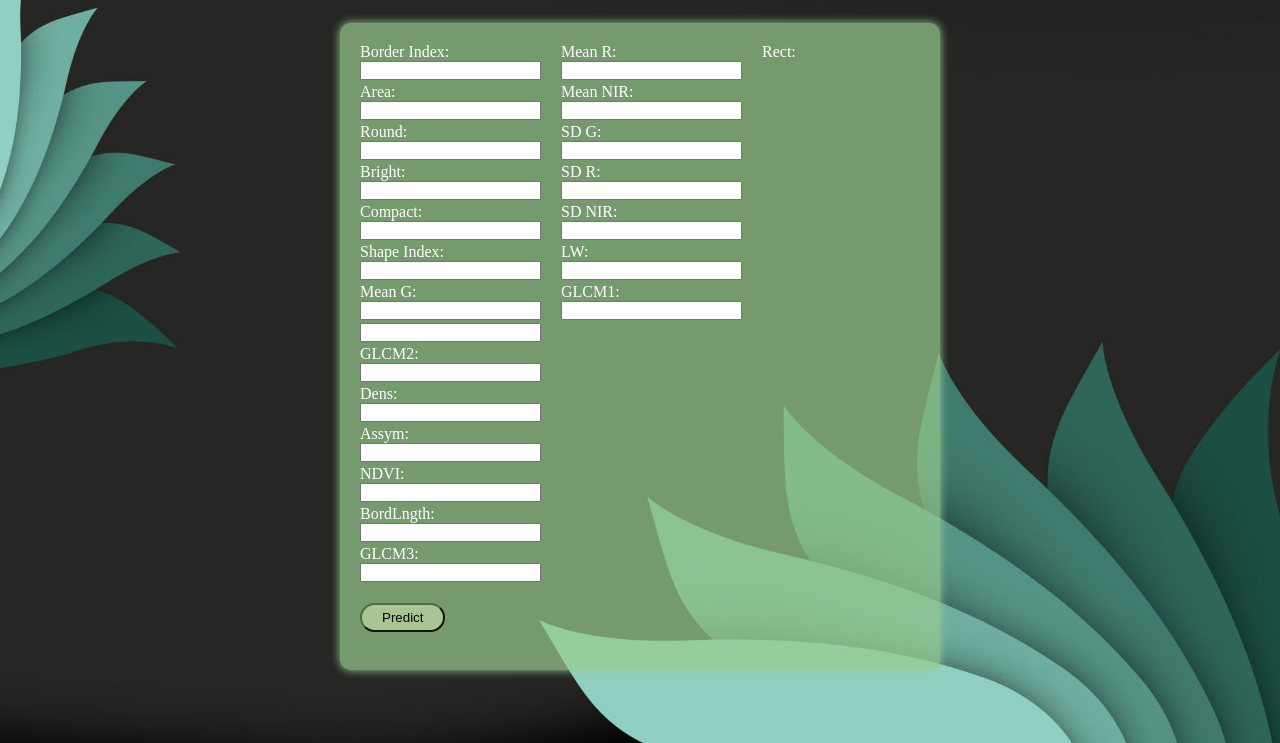
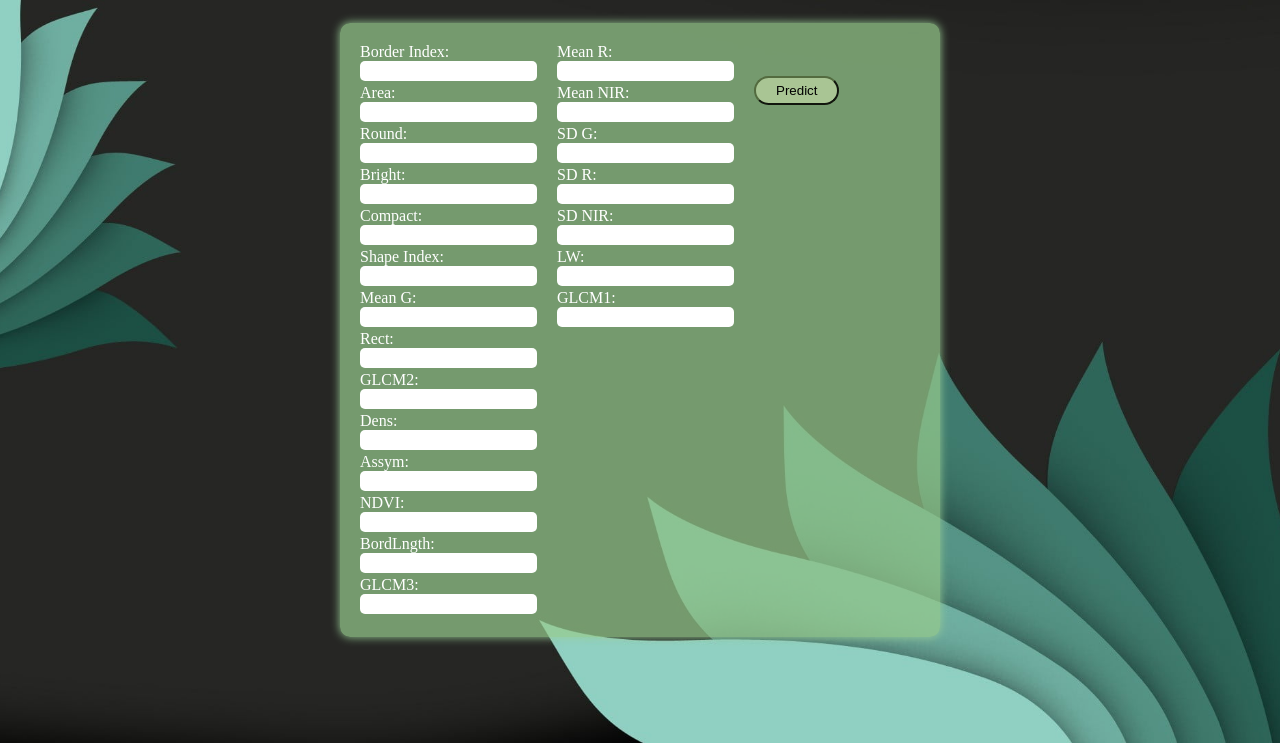
Before and after one commit to TanushJadhav/TerraInsight, a Flask app: page / in a window 1280 px wide. Shown: the part 77-820 px from the top of the page. Run offline with Flask 3, Linux system fonts and the light colour scheme; parts of the project's set-up code (start-up, migrations or seed data) failed here and were passed over.

Commit message:
styled the input boxes

```diff
--- a/static/css/style.css
+++ b/static/css/style.css
@@ -76,7 +76,7 @@
     box-shadow: 0 0 10px rgb(152, 204, 150);
 }
 
-.form-col1, .form-col2 {
+.form-col1, .form-col2, .form-col3 {
     float: left;
     margin-right: 20px;
 }
@@ -87,11 +87,26 @@
 
 form input {
     margin-bottom: 3px;
+    border: none;
+    border-radius: 5px;
+    height: 20px;
+    text-align: center;
+}
+
+Chrome, Safari, Edge, Opera
+input::-webkit-outer-spin-button,
+input::-webkit-inner-spin-button {
+  -webkit-appearance: none;
+}
+/* Firefox */
+input[type=number] {
+    -moz-appearance: textfield;
 }
 
 /* Button styling   */
 
 form button {
+    margin-top: 15px;
     padding: 5px 20px;
     /* border: 1px 1px; */
     border-radius: 20px;
```
